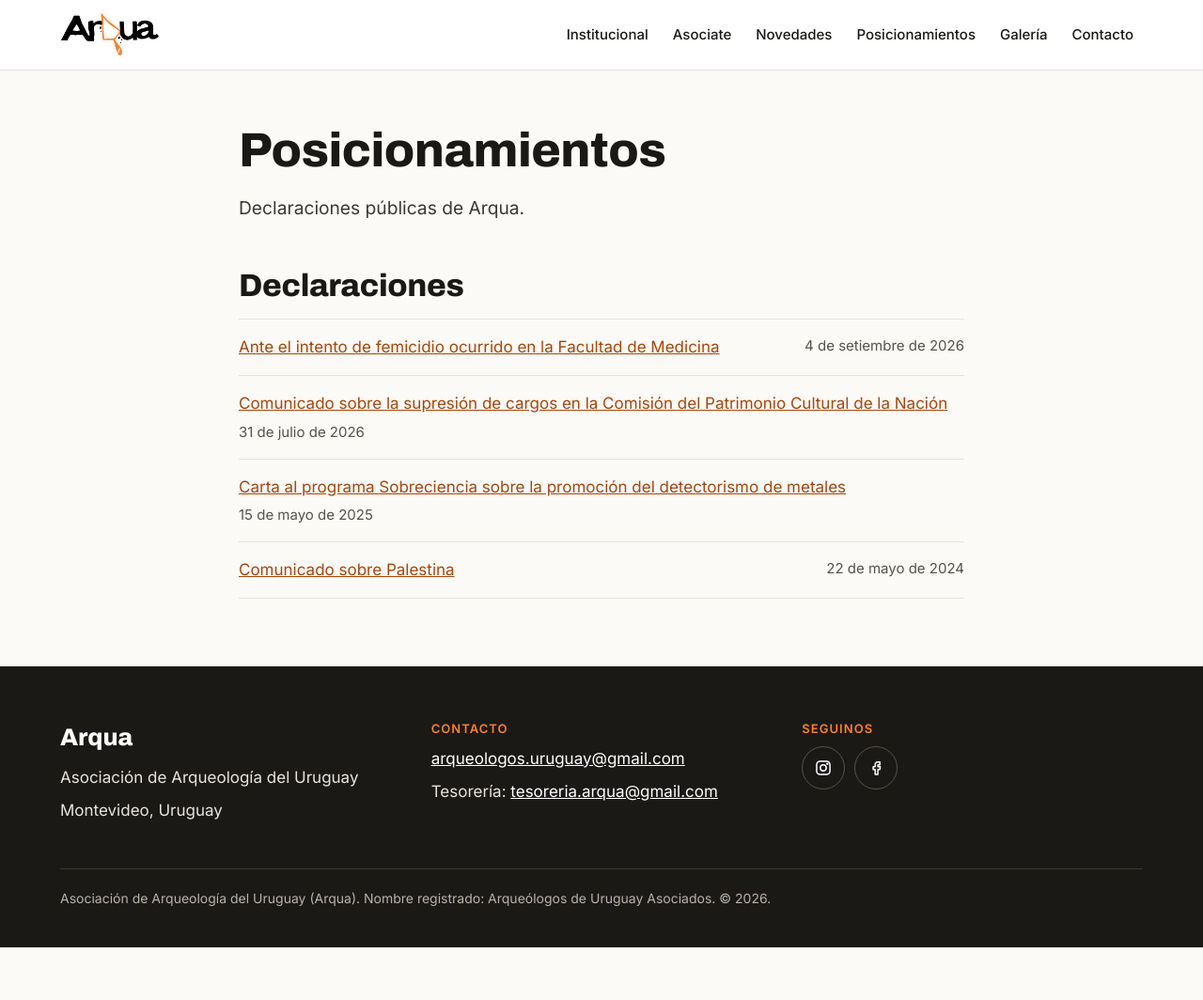
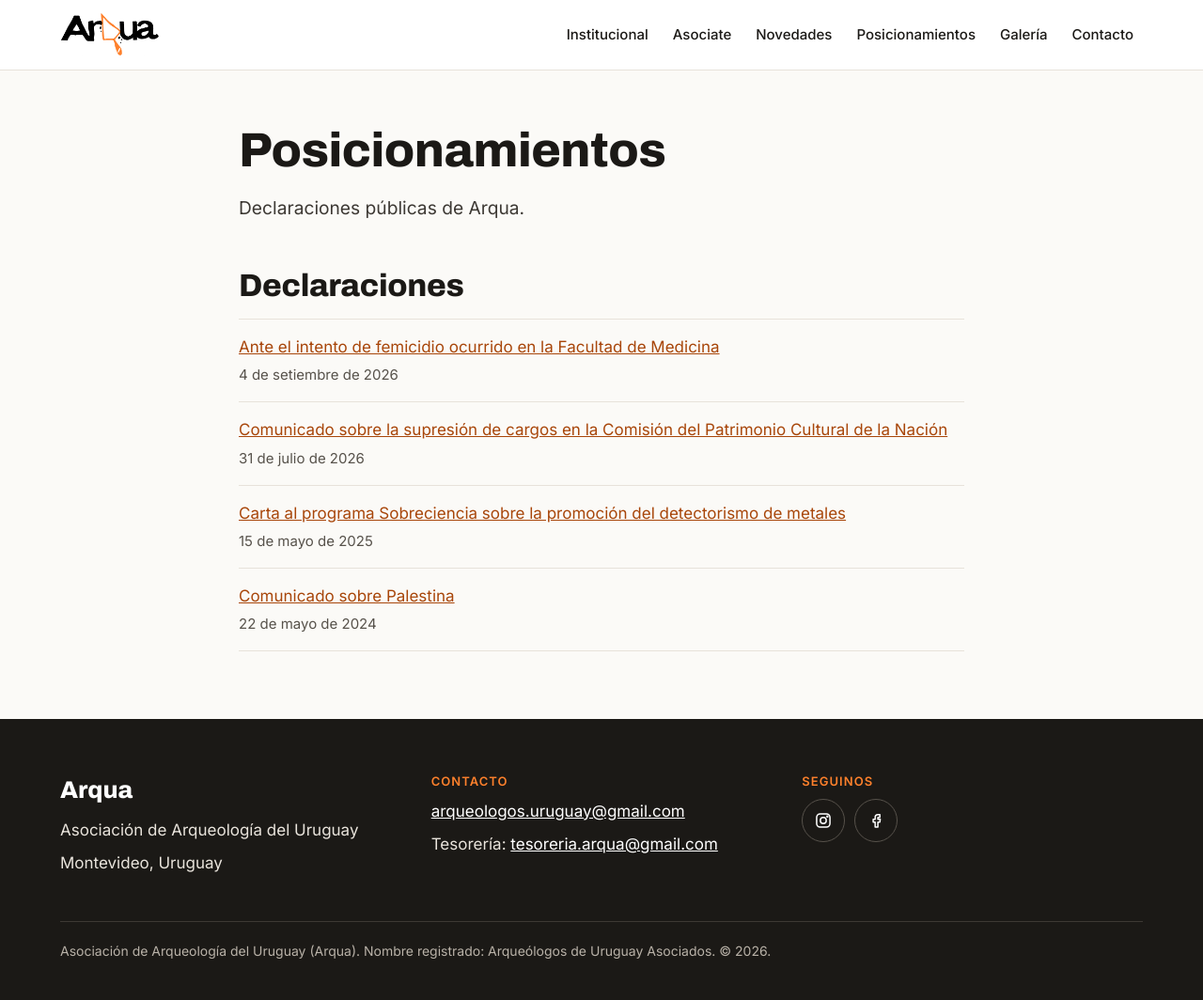
Before and after one commit to arqueologosuruguay/arqua-web, a Jekyll site: the page built from posicionamientos/index.html, in a window 1280 px wide. Shown: the whole page at 94% size. Built offline with Jekyll 4.4.1, drawn with Linux system fonts in a browser that asks for light colours; before the commit the page ends 1008 px from its top, so only the background shows below that.

Commit message:
Fechas debajo del título en las listas
Co-Authored-By: Claude Opus 5.5 <noreply@anthropic.com>
Claude-Session: https://claude.ai/code/session_011VaqRyShKNRLEuNk98Dcts

```diff
--- a/assets/css/main.css
+++ b/assets/css/main.css
@@ -127,7 +127,7 @@ h3 { font-weight: 700; font-size: 1.25rem; margin: 0; }
 .aviso { background: var(--arena); border-radius: 10px; padding: 16px 20px; }
 
 .lista-docs { list-style: none; padding: 0; margin: 0; border-bottom: 1px solid var(--linea); }
-.lista-docs li { display: flex; flex-wrap: wrap; justify-content: space-between; gap: 4px 24px; padding: 16px 0; border-top: 1px solid var(--linea); }
+.lista-docs li { display: flex; flex-direction: column; gap: 4px; padding: 16px 0; border-top: 1px solid var(--linea); }
 .lista-docs time, .lista-docs .anio { color: var(--gris); font-size: 15px; white-space: nowrap; }
 
 .galeria { display: grid; grid-template-columns: repeat(auto-fill, minmax(260px, 1fr)); gap: 16px; }
```
